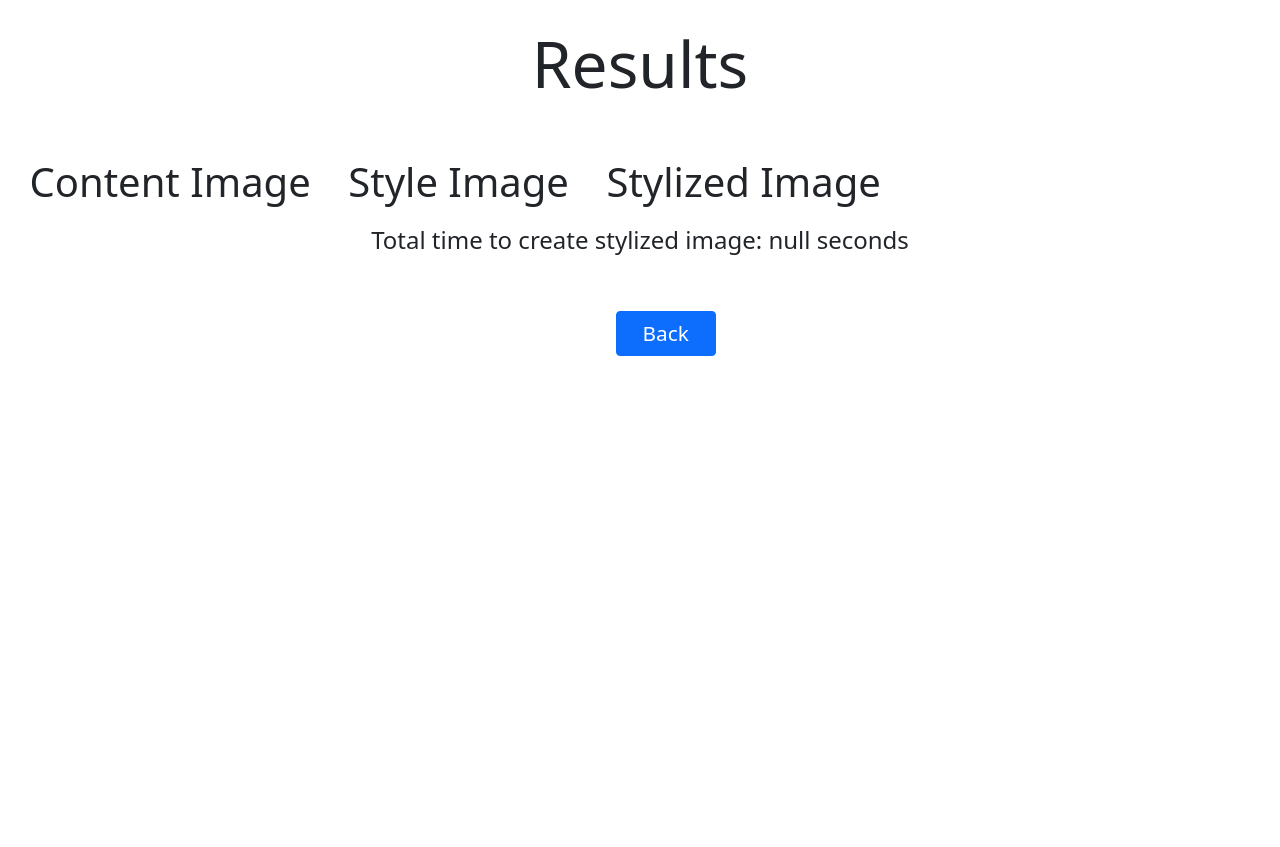
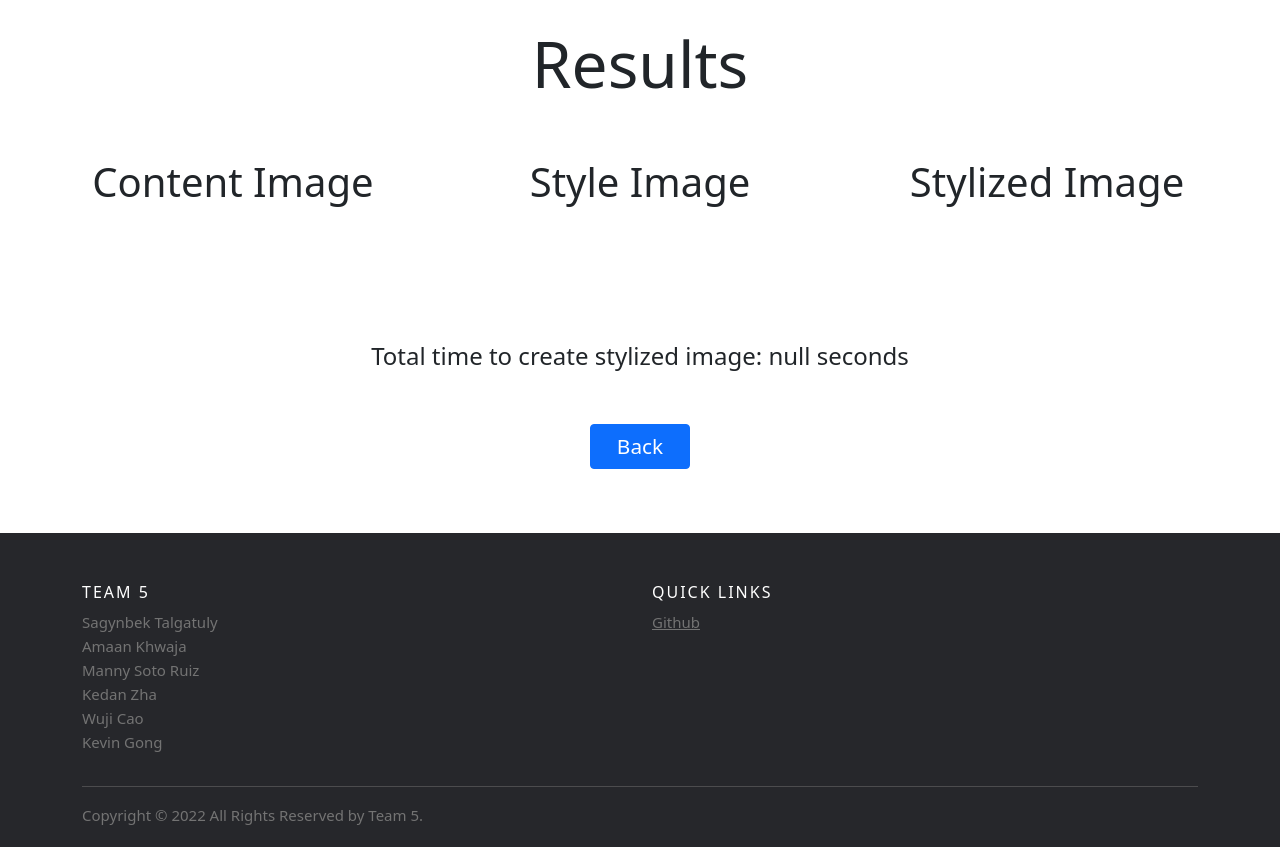
Before and after one commit to software-students-fall2022/final-project-project5-team5, a Flask app: template ml-client/templates/results.html in a window 1280 px wide. Before the commit the page ends 356 px from the top, so only its background shows below. Run offline with Flask 2, Linux system fonts and the light colour scheme; the template is opened without the code that fills it, so the values that code supplies are empty.

Commit message:
Fixed flexibility

```diff
--- a/ml-client/static/css/style.css
+++ b/ml-client/static/css/style.css
@@ -233,27 +233,40 @@
   display: flex;
   flex-direction: row;
   width: 100%;
-  column-gap: 5%;
-  padding-left: 1.5%;
+  padding-left: 5%;
+  padding-right: 5%;
+  text-align: center;
+  column-gap: 6%;
+  margin-bottom: 9%;
+}
+
+.uploadDiv img {
+  width: 100%;
 }
 
 .resultsDiv {
   display: flex;
   flex-direction: row;
   width: 100%;
-  column-gap: 3%;
-  padding-left: 2.3%;
+  padding-left: 5%;
+  padding-right: 5%;
   text-align: center;
+  column-gap: 6%;
+  margin-bottom: 9%;
 }
 
 #uploadForm {
   width: 100%;
-  height: 70vh;
+  height: auto;
+  margin-bottom: 25px;
+  flex-direction: row;
+  row-gap: 10%;
 }
 
 .containerDiv {
   display: flex;
   flex-direction: column;
+  width: 30%;
   text-align: center;
 }
 
@@ -262,16 +275,16 @@
 }
 
 .imageDiv {
-  width: 500px;
-  height: 500px;
+  width: 100%;
+  height: 100%;
 }
 
 .generateButton, .generateButtonBefore {
   display: block;
-  margin-left: 44.6%;
-  width: 220px;
-  height: 50px;
+  width: auto;
+  height: auto;
   font-size: 1.5rem;
+  margin: 0 auto;
 }
 
 .generateButtonBefore {
@@ -280,8 +293,8 @@
 
 .uploadBack {
   display:block;
-  margin-left: 48.1%;
-  margin-top: 1%;
+  margin: 0 auto;
+  margin-top: 10px;
   width:100px;
   height: 45px;
   font-size: 1.3rem;
@@ -316,10 +329,10 @@
 }
 
 .styles {
-  width: 470px;
+  width: 100%;
   border: 1px solid black;
-  height: 83.4px;
-  font-size: 2.5rem;
+  height: 100%;
+  font-size: 1.5rem;
 }
 
 .stylesDiv {
--- a/ml-client/templates/results.html
+++ b/ml-client/templates/results.html
@@ -13,22 +13,22 @@
     <br>
     <br>
     <div class="resultsDiv">
-        <div class="ContainerDiv">
+        <div class="containerDiv">
             <p class="display-6">Content Image</p>
             {% if contentImageURI %}
-                <img id="contentImg" src="{{ contentImageURI }}" height="500" width="500">
+                <img id="contentImg" src="{{ contentImageURI }}">
             {% endif %}
         </div>
         <div class="containerDiv">
             <p class="display-6">Style Image</p>
             {% if styleImageURI %}
-                <img id="styleImg" src="{{ styleImageURI }}" height="500" width="500">
+                <img id="styleImg" src="{{ styleImageURI }}">
             {% endif %}
         </div>
         <div class="containerDiv">
             <p class="display-6">Stylized Image</p>
             {% if stylizedImageURI %}
-                <img id="stylizedImg" src="{{ stylizedImageURI }}" height="500" width="500">
+                <img id="stylizedImg" src="{{ stylizedImageURI }}">
                 <a href="{{ stylizedImageURI }}" download="stylizedImage">
                     <button type="button" class="btn btn-primary uploadButton"><svg xmlns="http://www.w3.org/2000/svg" width="16" height="16" fill="currentColor" class="bi bi-download" viewBox="0 0 16 16">
                         <path d="M.5 9.9a.5.5 0 0 1 .5.5v2.5a1 1 0 0 0 1 1h12a1 1 0 0 0 1-1v-2.5a.5.5 0 0 1 1 0v2.5a2 2 0 0 1-2 2H2a2 2 0 0 1-2-2v-2.5a.5.5 0 0 1 .5-.5z"/>
@@ -43,6 +43,43 @@
     <a class="uploadBackLink" href="{{ url_for('upload')}}">
         <button class="btn btn-primary uploadBack">Back</button>
     </a>
+
+    <!--- FOOTER STARTS-->
+    <footer class="site-footer">
+        <div class="container">
+            <div class="row">
+            <div class="col-sm-12 col-md-6">
+                <h6>Team 5</h6>
+                <p class="text-justify">
+                    Sagynbek Talgatuly <br>
+                    Amaan Khwaja <br>
+                    Manny Soto Ruiz <br>
+                    Kedan Zha <br>
+                    Wuji Cao <br>
+                    Kevin Gong <br>
+                </p>
+            </div>
+            <div class="col-xs-6 col-md-3">
+                <h6>Quick Links</h6>
+                <ul class="footer-links">
+                <li><a href="https://github.com/software-students-fall2022/final-project-project5-team5">Github</a></li>
+                </ul>
+            </div>
+            </div>
+            <hr>
+        </div>
+        <div class="container">
+            <div class="row">
+            <div class="col-md-8 col-sm-6 col-xs-12">
+                <p class="copyright-text">Copyright &copy; 2022 All Rights Reserved by
+            Team 5.
+                </p>
+            </div>
+            </div>
+        </div>
+    </footer>
+    <!--- FOOTER ENDS-->
+
     <script src="{{ url_for('static', filename='scripts/script.js') }}"></script>
 </body>
 </html>
```
Also changed, not shown: ml-client/templates/upload.html (+5 -5 lines).
